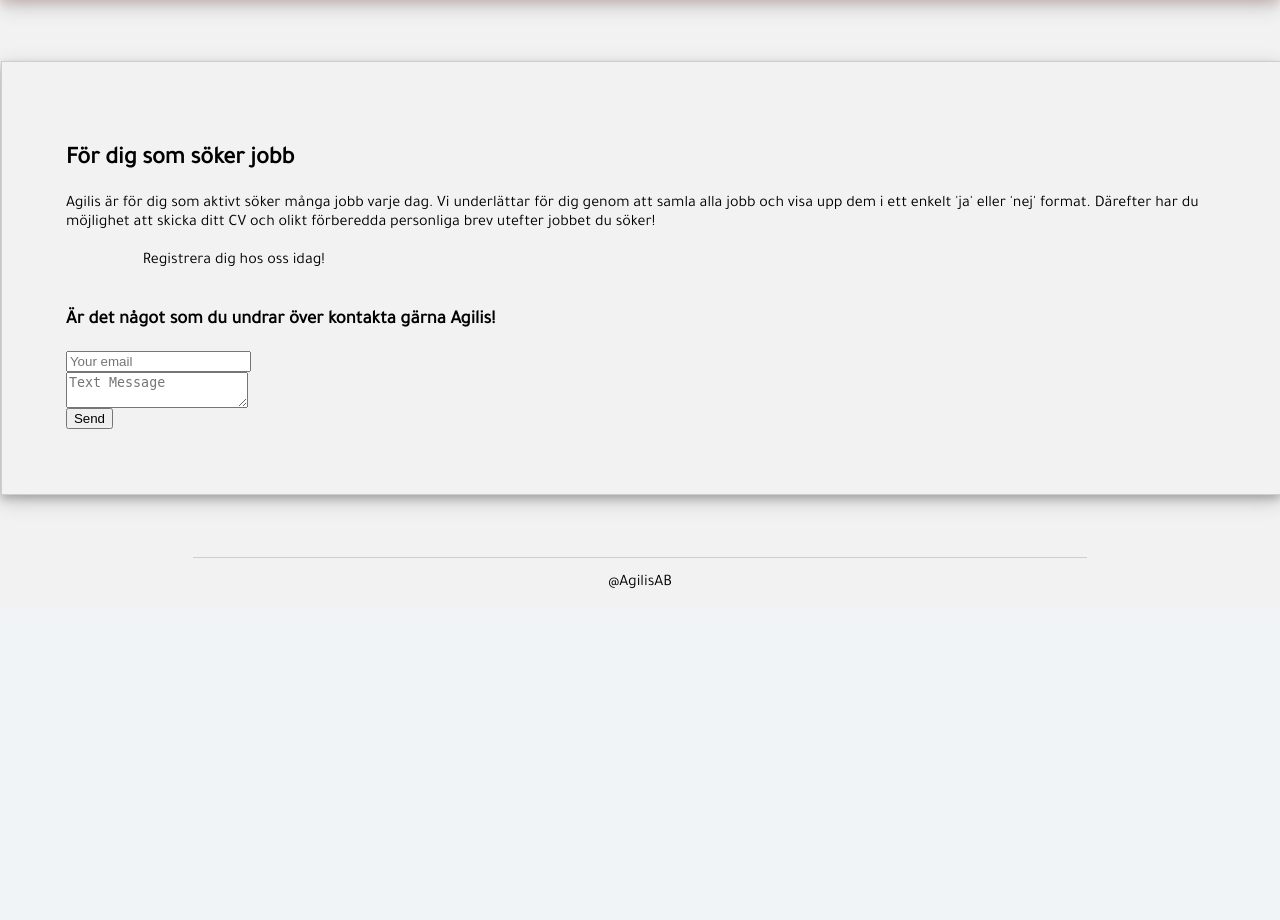
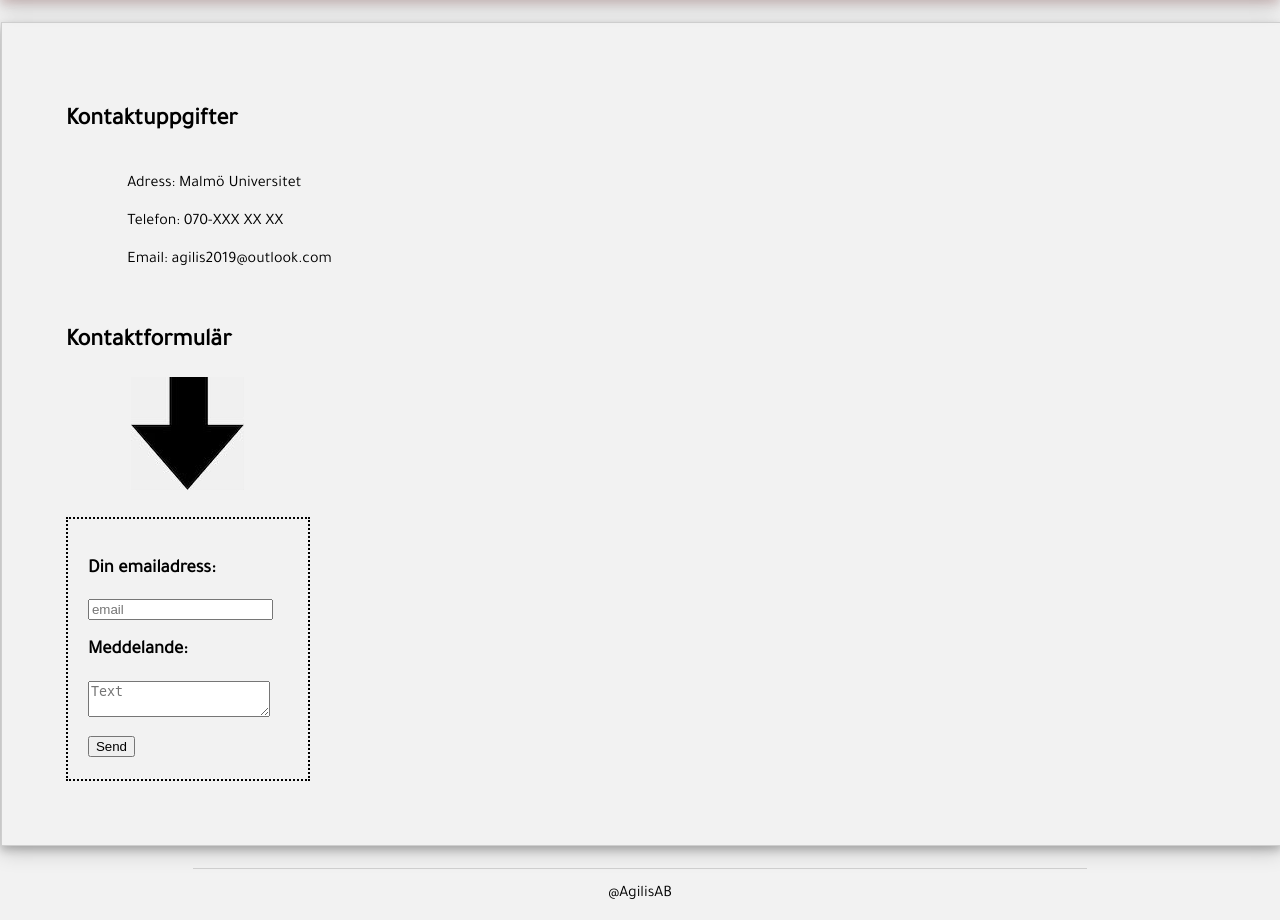
Before and after one commit to natbjo93/agilis, a Bottle app: page /kontakt in a window 1280 px wide. Shown: the part 211-1131 px from the top of the page. Before the commit the page ends 799 px from the top, so only its background shows below. Run offline with Bottle, Linux system fonts and the light colour scheme; parts of the project's set-up code (start-up, migrations or seed data) failed here and were passed over; some libraries are stand-ins or nearby versions.

Commit message:
uppdaterat kontaktuppgiftersidan

```diff
--- a/static/style.css
+++ b/static/style.css
@@ -2,7 +2,7 @@
 body {
     font-family: 'Tajawal', sans-serif;
     margin: 0;
-    background-color: rgb(242, 242, 242);
+    background-color: #f2f2f2;
 }
 
 #wrapper {
@@ -88,6 +88,16 @@ p {
     box-shadow: 0 4px 8px 0 rgba(243, 185, 185, 0.2), 0 6px 20px 0 rgba(243, 9, 9, 0.19)
 }
 
+/* KONTAKTUPPGIFTER */
+#kontaktform {
+    border: 2px dotted black;
+    width: 200px;
+    padding: 20px;
+}
+
+#pilbild {
+    margin-left: 65px;
+}
 
 /* LOG IN AND REGISTER */
 #whole_form {
--- a/views/kontakt.html
+++ b/views/kontakt.html
@@ -23,14 +23,21 @@
                     </nav>
             </header>
             <main>
-                <h2>För dig som söker jobb</h2>
-                <p>Agilis är för dig som aktivt söker många jobb varje dag. Vi underlättar för dig genom att samla alla jobb och visa upp dem i ett enkelt 'ja' eller 'nej' format. Därefter har du möjlighet att skicka ditt CV och olikt förberedda personliga brev utefter jobbet du söker! <br>
-                    Registrera dig hos oss idag!
-                </p>
-               <h3>Är det något som du undrar över kontakta gärna Agilis!</h3>
-               <form method="POST" action="https://formspree.io/agilis2019@outlook.com">
-                <input type="email" name="email" placeholder="Your email">
-                <textarea name="message" placeholder="Text Message"></textarea>
+                <h2>Kontaktuppgifter</h2>
+               <p>
+                Adress: Malmö Universitet<br>
+                Telefon: 070-XXX XX XX<br>
+                Email: agilis2019@outlook.com<br>
+               </p>
+               <h2>Kontaktformulär</h2>
+               <img src="static/pil.jpg" alt="bild på pil" id="pilbild">
+               <br>
+               <br>
+               <form method="POST" action="https://formspree.io/agilis2019@outlook.com" id="kontaktform">
+                <h3>Din emailadress:</h3>
+                <input type="email" name="email" placeholder="email">
+                <h3>Meddelande:</h3>
+                <textarea name="message" placeholder="Text"></textarea><br>
                 <button type="submit">Send</button>
               </form>
 
```
Also changed, not shown: static/pil.jpg (added), 1 other file.
